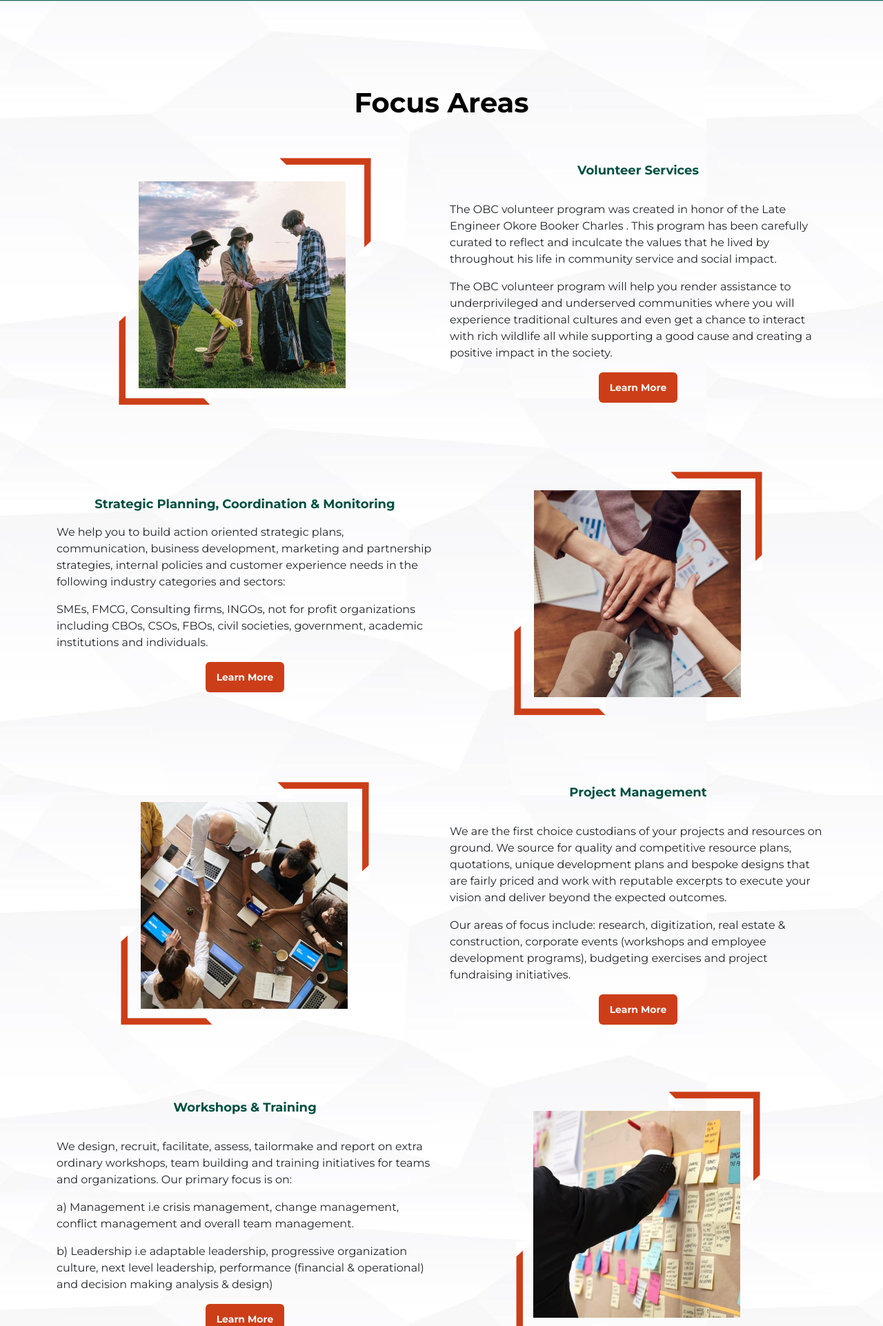
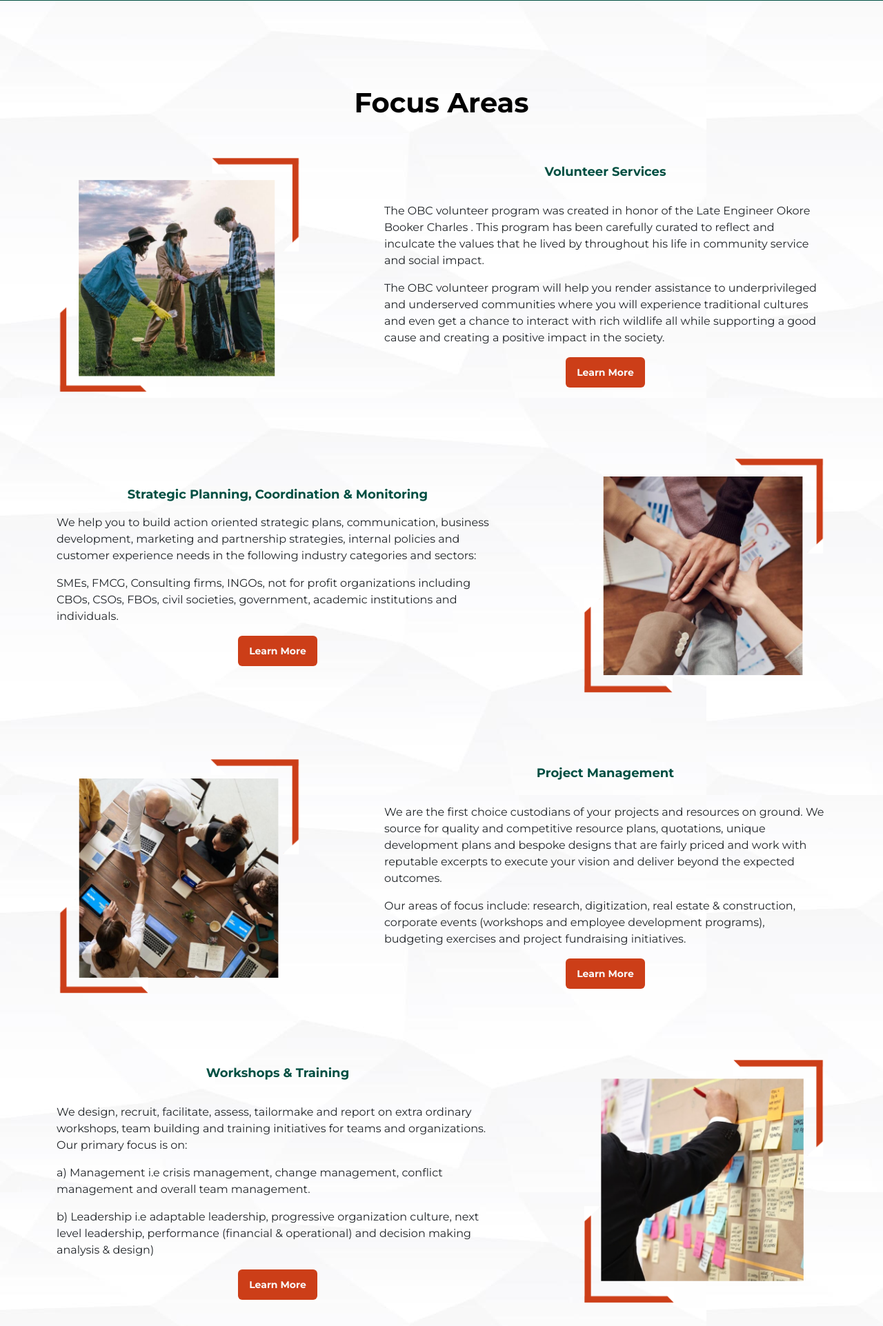
Before and after one commit to fredricksimi/elandome, a Django app: page / in a window 1280 px wide. Shown: the part 1471-3394 px from the top of the page at 69% size. Run offline with Django 3.2, Linux system fonts and the light colour scheme.

Commit message:
homepage contactpage

```diff
--- a/mainapp/templates/mainapp/contact.html
+++ b/mainapp/templates/mainapp/contact.html
@@ -42,7 +42,7 @@
             </form>
         </div>
         <div class="col-6">
-            <img src="{% static 'images/contact-alt.jpg' %}" class="img-fluid" style="border-radius: 40px;">
+            <img src="{% static 'images/contact-alt22.jpeg' %}" class="img-fluid" style="border-radius: 40px;">
         </div>
     </div>
     <br><br>
--- a/mainapp/templates/mainapp/index.html
+++ b/mainapp/templates/mainapp/index.html
@@ -61,12 +61,13 @@
     <h3 class="text-center about-banner-text2" style="color:#000;">{% trans "Focus Areas" %}</h3>
     <div class="container py-5">
         <div class="row d-flex align-items-center">
-            <div class="col-md-6">
-                <div class="d-flex justify-content-center">
+            <div class="col-md-4">
+                <div class="d-flex justify-content-start">
                     <img src="{% static 'images/home-volunteers.png' %}" class="img-fluid">
                 </div>
             </div>
-            <div class="col-md-6">
+            <div class="col-md-1"></div>
+            <div class="col-md-7">
                 <p class="text-center programs-text">Volunteer Services</p>
                 <p class="pt-3">
                     {% blocktrans %}The OBC volunteer program was created in honor of the Late Engineer Okore Booker Charles . This program has been carefully curated to
@@ -85,7 +86,7 @@
         </div>
         <br><br>
         <div class="row pt-5 d-flex align-items-center">
-            <div class="col-md-6">
+            <div class="col-md-7">
                 <p class="text-center programs-text">{% trans "Strategic Planning, Coordination & Monitoring" %}</p>
                 <p>
                     {% blocktrans %}We help you to build action oriented strategic plans, communication, business development, marketing and partnership strategies, internal policies and
@@ -100,20 +101,22 @@
                     </button>
                 </center>
             </div>
-            <div class="col-md-6">
-                <div class="d-flex justify-content-center">
+            <div class="col-md-1"></div>
+            <div class="col-md-4">
+                <div class="d-flex justify-content-end">
                     <img src="{% static 'images/home-strategic-planning.png' %}" class="img-fluid">
                 </div>
             </div>
         </div>
         <br><br>
         <div class="row pt-5 d-flex align-items-center">
-            <div class="col-md-6">
-                <div class="d-flex justify-content-center">
+            <div class="col-md-4">
+                <div class="d-flex justify-content-start">
                     <img src="{% static 'images/home-project-management.png' %}" class="img-fluid">
                 </div>
             </div>
-            <div class="col-md-6">
+            <div class="col-md-1"></div>
+            <div class="col-md-7">
                 <p class="text-center programs-text">{% trans "Project Management" %}</p>
                 <p class="pt-3">
                     {% blocktrans %}We are the  first choice custodians of your projects and resources on ground. We source for quality and competitive resource plans, quotations, unique development
@@ -132,7 +135,7 @@
         </div>
         <br><br>
         <div class="row pt-5 d-flex align-items-center">
-            <div class="col-md-6">
+            <div class="col-md-7">
                 <p class="text-center programs-text">{% trans "Workshops & Training" %}</p>
                 <p class="pt-3">
                     {% blocktrans %}We design, recruit, facilitate, assess, tailormake and report on extra ordinary workshops, team building  and training initiatives for
@@ -151,20 +154,22 @@
                     </button>
                 </center>
             </div>
-            <div class="col-md-6">
-                <div class="d-flex justify-content-center">
+            <div class="col-md-1"></div>
+            <div class="col-md-4">
+                <div class="d-flex justify-content-end">
                     <img src="{% static 'images/home-workshops.png' %}" class="img-fluid">
                 </div>
             </div>
         </div>
         <br><br>
         <div class="row pt-5 d-flex align-items-center">
-            <div class="col-md-6">
-                <div class="d-flex justify-content-center">
+            <div class="col-md-4">
+                <div class="d-flex justify-content-start">
                     <img src="{% static 'images/home-career-counselling.png' %}" class="img-fluid">
                 </div>
             </div>
-            <div class="col-md-6">
+            <div class="col-md-1"></div>
+            <div class="col-md-7">
                 <p class="text-center programs-text">{% trans "Career Counselling" %}</p>
                 <p class="pt-3">
                     {% trans "We walk with you the journey to discovering what sets your soul on fire professionally." %}
```
Also changed, not shown: mainapp/static/images/contact-alt.jpeg (added), mainapp/static/images/contact-alt2.jpeg (added), mainapp/static/images/contact-alt22.jpeg (added).
